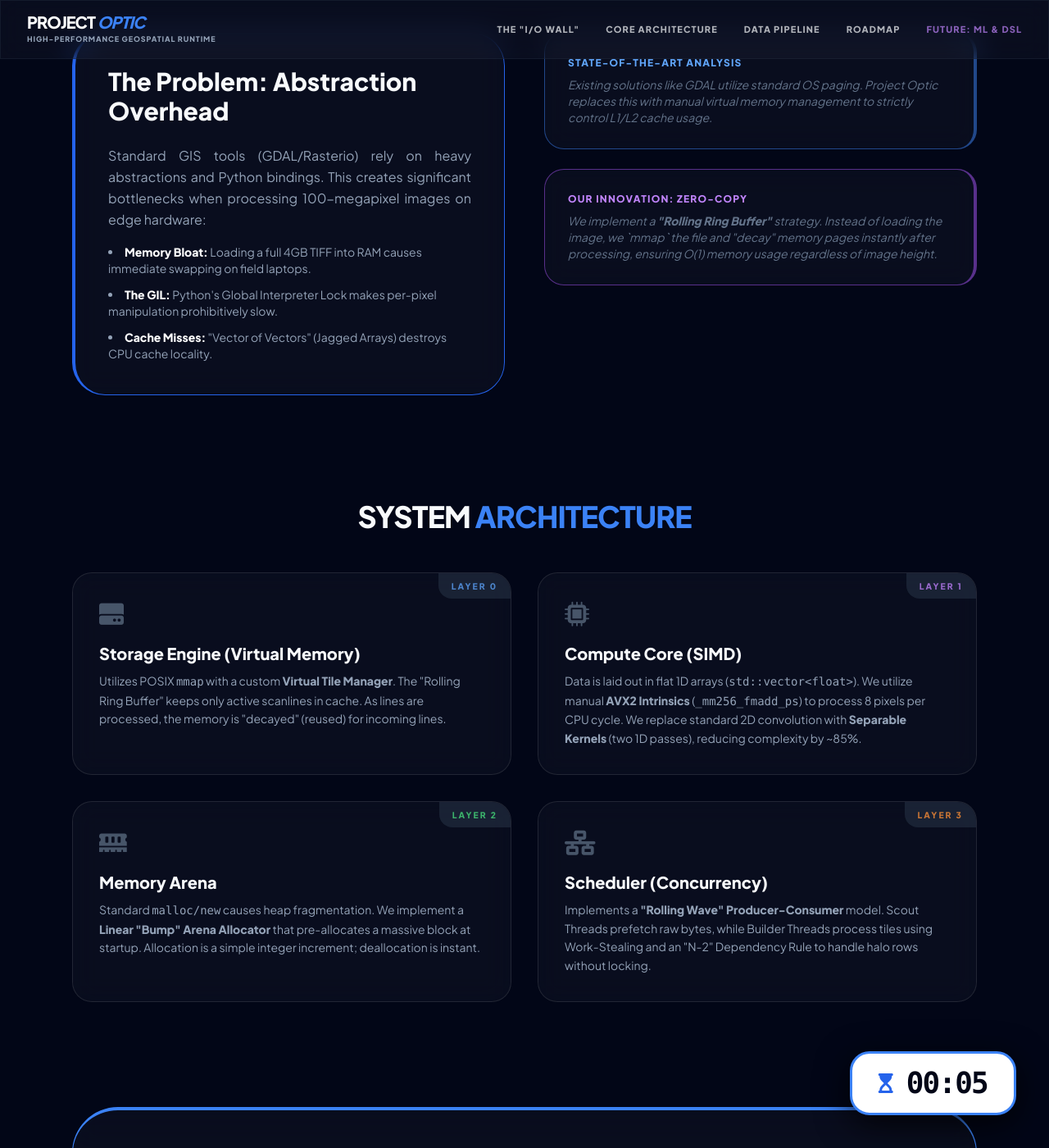
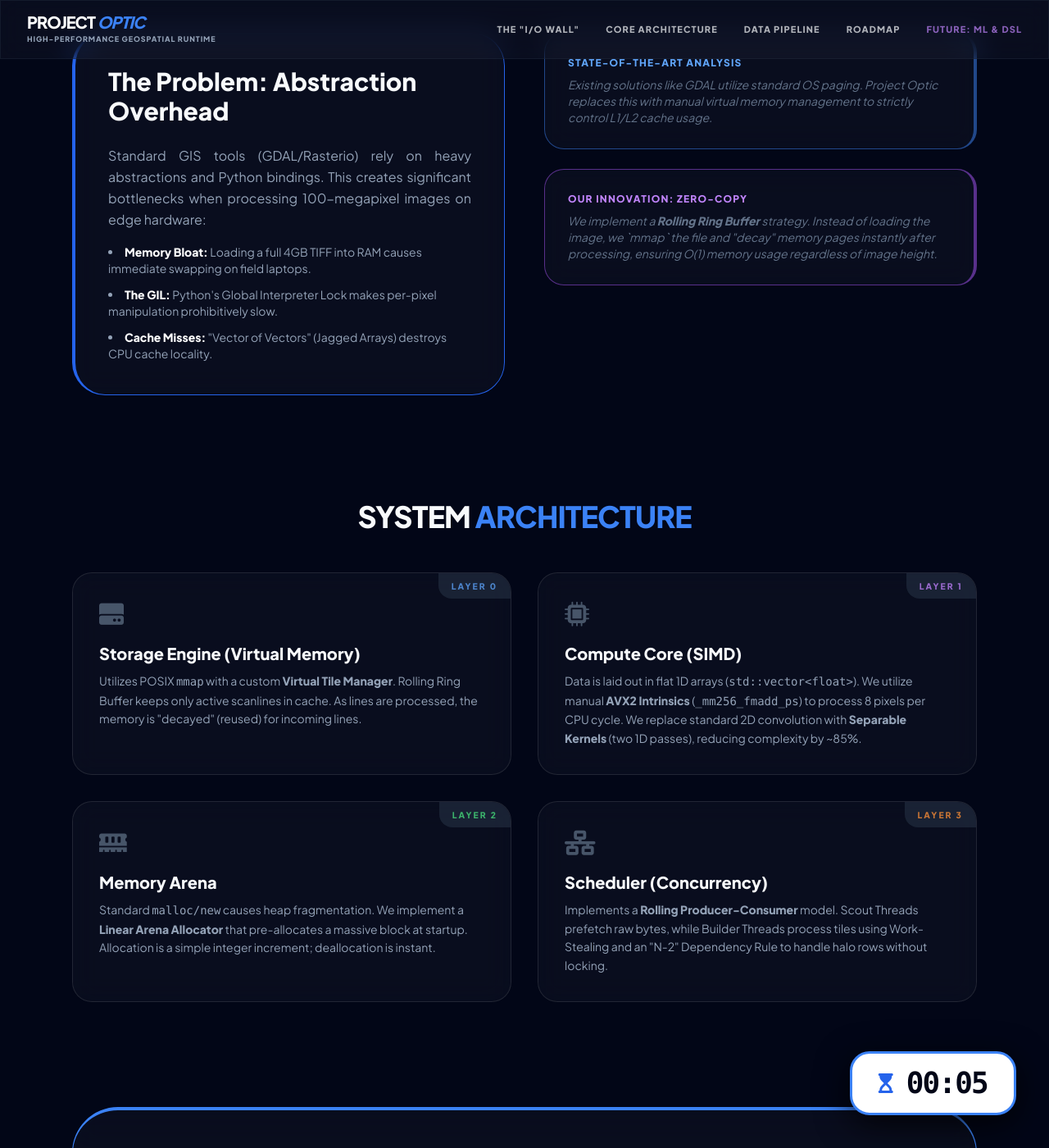
Before and after one commit to spookyfoods/spookyfoods.github.io, a Jekyll site: the page pbl_ppt_template.html, which Jekyll copies as it is, in a window 1280 px wide and 1400 px high, scrolled down 667 px. Shown: the whole window at 82% size. Built offline with Jekyll 4.4.1, drawn with Linux system fonts in a browser that asks for light colours; nearby versions of some CDN libraries.

Commit message:
Pbl Website

```diff
--- a/pbl_ppt_template.html
+++ b/pbl_ppt_template.html
@@ -216,7 +216,7 @@
                         </h3>
                         <p class="text-sm text-slate-500 italic">
                             We implement a
-                            <strong>"Rolling Ring Buffer"</strong> strategy.
+                            <strong>Rolling Ring Buffer</strong> strategy.
                             Instead of loading the image, we `mmap` the file and
                             "decay" memory pages instantly after processing,
                             ensuring O(1) memory usage regardless of image
@@ -250,8 +250,8 @@
                         </h3>
                         <p class="text-sm text-slate-400 leading-relaxed">
                             Utilizes POSIX <code>mmap</code> with a custom
-                            <strong>Virtual Tile Manager</strong>. The "Rolling
-                            Ring Buffer" keeps only active scanlines in cache.
+                            <strong>Virtual Tile Manager</strong>. Rolling
+                            Ring Buffer keeps only active scanlines in cache.
                             As lines are processed, the memory is "decayed"
                             (reused) for incoming lines.
                         </p>
@@ -298,7 +298,7 @@
                         <p class="text-sm text-slate-400 leading-relaxed">
                             Standard <code>malloc/new</code> causes heap
                             fragmentation. We implement a
-                            <strong>Linear "Bump" Arena Allocator</strong> that
+                            <strong>Linear Arena Allocator</strong> that
                             pre-allocates a massive block at startup. Allocation
                             is a simple integer increment; deallocation is
                             instant.
@@ -321,7 +321,7 @@
                         </h3>
                         <p class="text-sm text-slate-400 leading-relaxed">
                             Implements a
-                            <strong>"Rolling Wave" Producer-Consumer</strong>
+                            <strong>Rolling Producer-Consumer</strong>
                             model. Scout Threads prefetch raw bytes, while
                             Builder Threads process tiles using Work-Stealing
                             and an "N-2" Dependency Rule to handle halo rows
```
